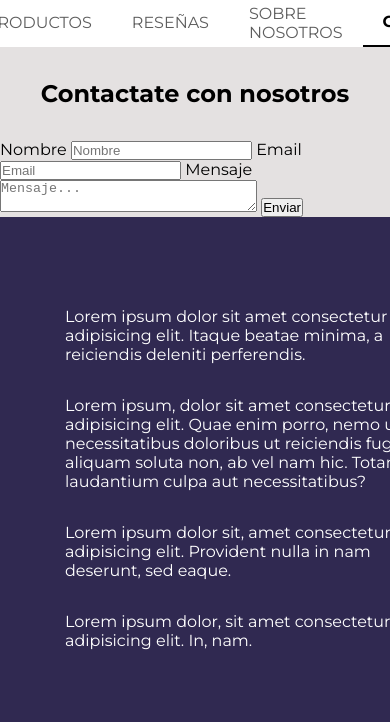
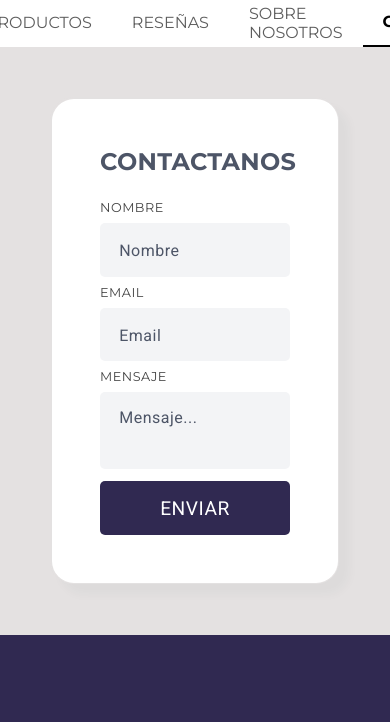
Before and after one commit to diegoezequiel23/proyecto, a plain HTML site: page contacto.html in a window 390 px wide. Shown: the part 103-825 px from the top of the page. Drawn offline with nearby package versions, Linux system fonts and the light colour scheme.

Commit message:
done, falta media query

```diff
--- a/contacto.html
+++ b/contacto.html
@@ -4,6 +4,9 @@
     <meta charset="UTF-8">
     <meta name="viewport" content="width=device-width, initial-scale=1.0">
     <link rel="preconnect" href="https://fonts.googleapis.com">
+    <link rel="preconnect" href="https://fonts.googleapis.com">
+<link rel="preconnect" href="https://fonts.gstatic.com" crossorigin>
+<link href="https://fonts.googleapis.com/css2?family=Roboto:ital,wght@0,100;0,300;0,400;0,500;0,700;0,900;1,100;1,300;1,400;1,500;1,700;1,900&display=swap" rel="stylesheet">
     <link rel="preconnect" href="https://fonts.gstatic.com" crossorigin>
     <link rel="preconnect" href="https://fonts.googleapis.com">
     <script src="https://kit.fontawesome.com/1b046f8b63.js" crossorigin="anonymous"></script>
@@ -36,14 +39,16 @@
     <main>
         <section>
 
-            <form action="" method="POST" id="formulario">
-                <h1>Contactate con nosotros</h1>
+        </section>
+        <section class="form-section">
+            <form action="https://formspree.io/f/xkgnbnyp" method="POST" id="formulario">
+                <h2>Contactanos</h2>
                 <label for="nombre">Nombre</label>
-                <input type="text" name="nombre" id="nombre" placeholder="Nombre">
+                <input type="text" name="nombre" id="nombre" placeholder="Nombre" required>
                 <label for="email">Email</label>
-                <input type="email" name="email" id="email" placeholder="Email">
+                <input type="email" name="email" id="email" placeholder="Email" required>
                 <label for="mensaje">Mensaje</label>
-                <textarea name="mensaje" id="mensaje" cols="30" rows="2" placeholder="Mensaje..."></textarea>
+                <textarea name="mensaje"  required id="mensaje" cols="30" rows="2" placeholder="Mensaje..."></textarea>
                 <button type="submit">Enviar</button>
             </form>
         </section>
--- a/css/contacto.css
+++ b/css/contacto.css
@@ -9,7 +9,7 @@
 body {
    background-color: #e4e1e1;
    font-family: "Montserrat", serif;
-   width: 100dvw;
+
    height: 100dvh;
    margin-bottom: 40px;
 }
@@ -67,8 +67,76 @@ h1 {
    padding: 2rem;
 }
 
+
+.form-section {
+   display: flex;
+   justify-content: center;
+   margin:  50px;
+}
+
 #formulario{
+   padding: 3em;
+   background-color: rgb(255, 255, 255);
+   width: 100%;
+   max-width: 400px;
+   border-radius: 1.5rem;
+   backdrop-filter: blur(10px);
+   border: solid 2px transparent;
+   background-clip: padding-box;
+   box-shadow: 10px 10px 10px #2e364408;
+}
 
+label {
+   display: block;
+   margin-bottom: .5rem;
+   text-transform: uppercase;
+   font-size: .8rem;
+   letter-spacing: .5px;
+   margin-top: .5rem;
+   color: rgb(69, 69, 69);
+}
+
+input, textarea, button {
+   padding: .8em 1em;
+   border-radius: 5px;
+   border: none;
+   background-color: transparent;
+   width: 100%;
+   background-color: #f3f4f6;
+   font-size: 1.2rem;
+   color: rgb(49, 48, 48);
+   letter-spacing: .5px;
+   outline: none;
+   font-family: 'Roboto', sans-serif;
+}
+
+button {
+   text-transform: uppercase;
+   background-color: #302951;
+   margin-top: .5rem;
+   color: white;
+}
+
+textarea {
+   resize: none;
+}
+
+::placeholder {
+   color: #4d5567;
+   font-size: 1rem;
+}
+
+button:hover {
+   background-color: #20193e;
+   cursor: pointer;
+}
+
+h2 {
+   color: #4d5567;
+   text-align: center;
+   text-transform: uppercase;
+   margin-bottom: 1.5rem;
+   letter-spacing: .3px;
 }
 
 footer {
--- a/css/productos.css
+++ b/css/productos.css
@@ -9,7 +9,6 @@
 body {
    background-color: #ffffff;
    font-family: "Montserrat", serif;
-   width: 100dvw;
    height: 100dvh;
 }
 
--- a/css/reseñas.css
+++ b/css/reseñas.css
@@ -9,7 +9,6 @@
 body {
    background-color: #e4e1e1;
    font-family: "Montserrat", serif;
-   width: 100dvw;
    height: 100dvh;
    margin-bottom: 40px;
 }
@@ -78,7 +77,9 @@ img {
    border-radius: 50%;
    padding-top: 20px;
 }
-
+main {
+   height: 100vh;
+}
 .cards {
    display: grid;
    grid-template-columns: repeat(auto-fit, minmax(150px, 1fr));
@@ -93,6 +94,7 @@ img {
    background-color: #fff;
    padding: 20px;
    border-radius: 2%;
+
 }
 
 .cards-1:hover, .cards-2:hover, .cards-3:hover {
--- a/css/sobre.css
+++ b/css/sobre.css
@@ -9,7 +9,6 @@
 body {
    background-color: #ffffff;
    font-family: "Montserrat", serif;
-   width: 100dvw;
    height: 100dvh;
 }
 
--- a/css/style.css
+++ b/css/style.css
@@ -9,7 +9,6 @@
 body {
    background-color: #ffffff;
    font-family: "Montserrat", serif;
-   width: 100dvw;
    height: 100dvh;
 }
 
```
